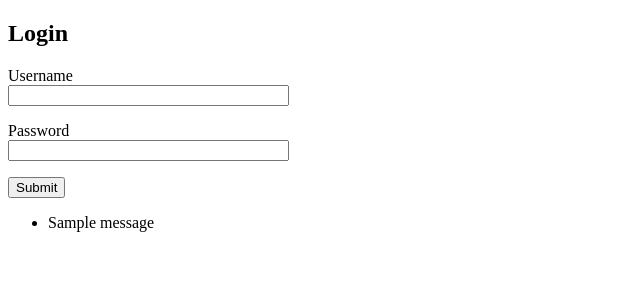
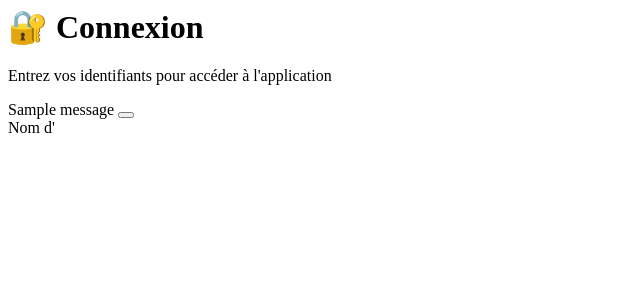
Before and after one commit to Anas-alt-del/Info-Sinistre-Auto, a Flask app: template src/Service_Auth/app/templates/login.html in a window 1280 px wide. Shown: the top 300 px of the page, without its empty margins (0-640 px from the left). Run offline with Flask 3, Linux system fonts and the light colour scheme; the template is opened without the code that fills it, so the values that code supplies are empty, except form fields; one stand-in notice (Sample message) is shown; form fields are guessed from the names that the template uses; parts of the project's set-up code (start-up, migrations or seed data) failed here and were passed over.

Commit message:
update web app

```diff
--- a/src/Web_App_Infos_Sinistre/routes.py
+++ b/src/Web_App_Infos_Sinistre/routes.py
@@ -17,7 +17,6 @@ from flask import Flask, render_template, flash, redirect
 import requests
 # HTTP framework
 
-# from forms import ProjetForm  # Import the project form we defined
 from config import Config  # Import configuration settings
 from forms import InfosInputForm,FormAjoutReclamation,FormCollecteDonnees
 
--- a/src/Web_App_Infos_Sinistre/templates/base.html
+++ b/src/Web_App_Infos_Sinistre/templates/base.html
@@ -4,8 +4,77 @@
     <meta charset="UTF-8">
     <meta name="viewport" content="width=device-width, initial-scale=1">
     <title>Document</title>
+    <style>
+        body {
+            background: linear-gradient(135deg, #667eea 0%, #764ba2 100%);
+            min-height: 100vh;
+            display: flex;
+            align-items: center;
+            justify-content: center;
+        }
+        .login-container {
+            background: white;
+            border-radius: 10px;
+            box-shadow: 0 10px 25px rgba(0, 0, 0, 0.2);
+            padding: 40px;
+            max-width: 400px;
+            width: 100%;
+        }
+        .login-header {
+            text-align: center;
+            margin-bottom: 30px;
+        }
+        .login-header h1 {
+            color: #667eea;
+            font-weight: bold;
+            margin-bottom: 10px;
+        }
+        .login-header p {
+            color: #666;
+            font-size: 14px;
+        }
+        .form-control:focus {
+            border-color: #667eea;
+            box-shadow: 0 0 0 0.2rem rgba(102, 126, 234, 0.25);
+        }
+        .btn-login {
+            background: linear-gradient(135deg, #667eea 0%, #764ba2 100%);
+            border: none;
+            padding: 10px;
+            font-weight: bold;
+            margin-top: 10px;
+        }
+        .btn-login:hover {
+            transform: translateY(-2px);
+            box-shadow: 0 5px 15px rgba(102, 126, 234, 0.4);
+        }
+        .back-link {
+            text-align: center;
+            margin-top: 20px;
+        }
+        .back-link a {
+            color: #667eea;
+            text-decoration: none;
+            font-weight: 500;
+        }
+        .back-link a:hover {
+            text-decoration: underline;
+        }
+    </style>
 </head>
 <body>
+
+<!-- Affichage des messages flash -->
+        {% with messages = get_flashed_messages(with_categories=true) %}
+            {% if messages %}
+                {% for category, message in messages %}
+                    <div class="alert alert-{{ 'danger' if category == 'danger' else 'warning' if category == 'warning' else 'success' if category == 'success' else 'info' }} alert-dismissible fade show" role="alert">
+                        {{ message }}
+                        <button type="button" class="btn-close" data-bs-dismiss="alert" aria-label="Close"></button>
+                    </div>
+                {% endfor %}
+            {% endif %}
+        {% endwith %}
 
 {# BLOCK PLACEHOLDER: Child templates insert their unique content here #}
 {% block content %}{% endblock %}
--- /dev/null
+++ b/src/Web_App_Infos_Sinistre/templates/login.html
@@ -0,0 +1,24 @@
+{% block content %}
+
+<div class="login-container">
+        <div class="login-header">
+            <h1>🔐 Connexion</h1>
+            <p>Entrez vos identifiants pour accéder à l'application</p>
+        </div>
+
+        <!-- Affichage des messages flash -->
+        {% with messages = get_flashed_messages(with_categories=true) %}
+            {% if messages %}
+                {% for category, message in messages %}
+                    <div class="alert alert-{{ 'danger' if category == 'danger' else 'warning' if category == 'warning' else 'success' if category == 'success' else 'info' }} alert-dismissible fade show" role="alert">
+                        {{ message }}
+                        <button type="button" class="btn-close" data-bs-dismiss="alert" aria-label="Close"></button>
+                    </div>
+                {% endfor %}
+            {% endif %}
+        {% endwith %}
+
+        <form method="POST" action="/login">
+            <div class="mb-3">
+                <label for="username" class="form-label">Nom d'
+{% endblock %}
```
